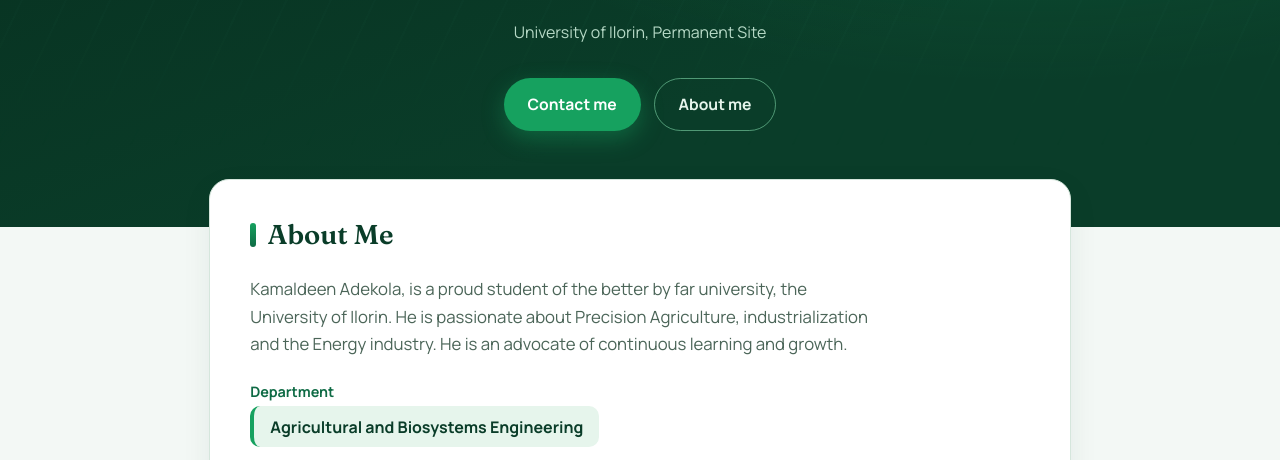
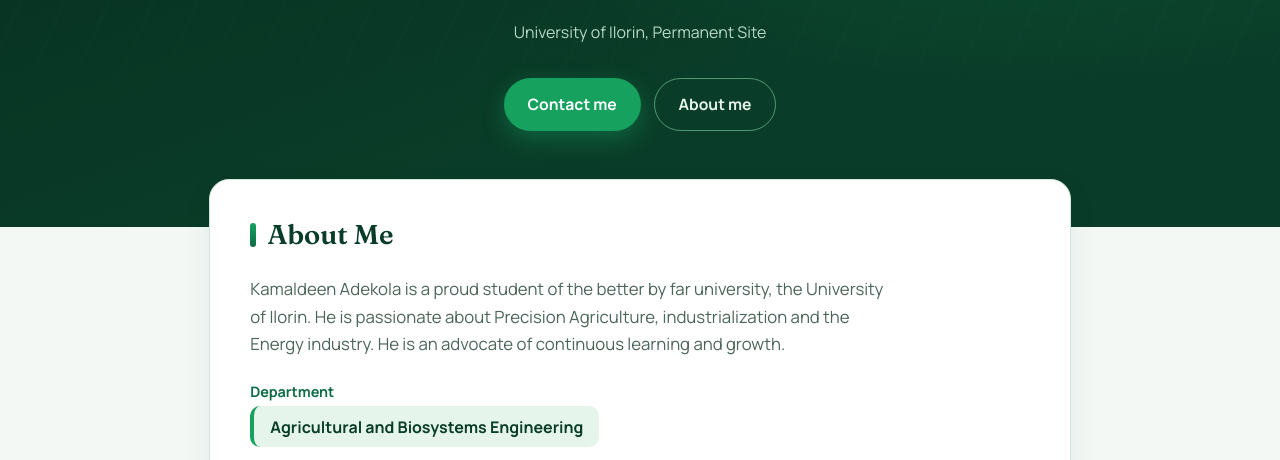
Before and after one commit to Adekolakamaldeen4/Adekolakamaldeen4.io, a plain HTML site: page index.html in a window 1280 px wide. Shown: the part 492-952 px from the top of the page. Drawn offline with Linux system fonts and the light colour scheme.

Commit message:
Fix grammatical error in about text

```diff
--- a/index.html
+++ b/index.html
@@ -143,7 +143,7 @@ footer{background:var(--forest);color:#b6d9c6;text-align:center;padding:1.6rem 1
   <section id="about">
     <h2>About Me</h2>
     <div class="facts">
-      <p class="about-text">Kamaldeen Adekola, is a proud student of the better by far university, the University of Ilorin. He is passionate about Precision Agriculture, industrialization and the Energy industry. He is an advocate of continuous learning and growth.</p>
+      <p class="about-text">Kamaldeen Adekola is a proud student of the better by far university, the University of Ilorin. He is passionate about Precision Agriculture, industrialization and the Energy industry. He is an advocate of continuous learning and growth.</p>
       <div>
         <div class="fact-label">Department</div>
         <span class="dept">Agricultural and Biosystems Engineering</span>
```
